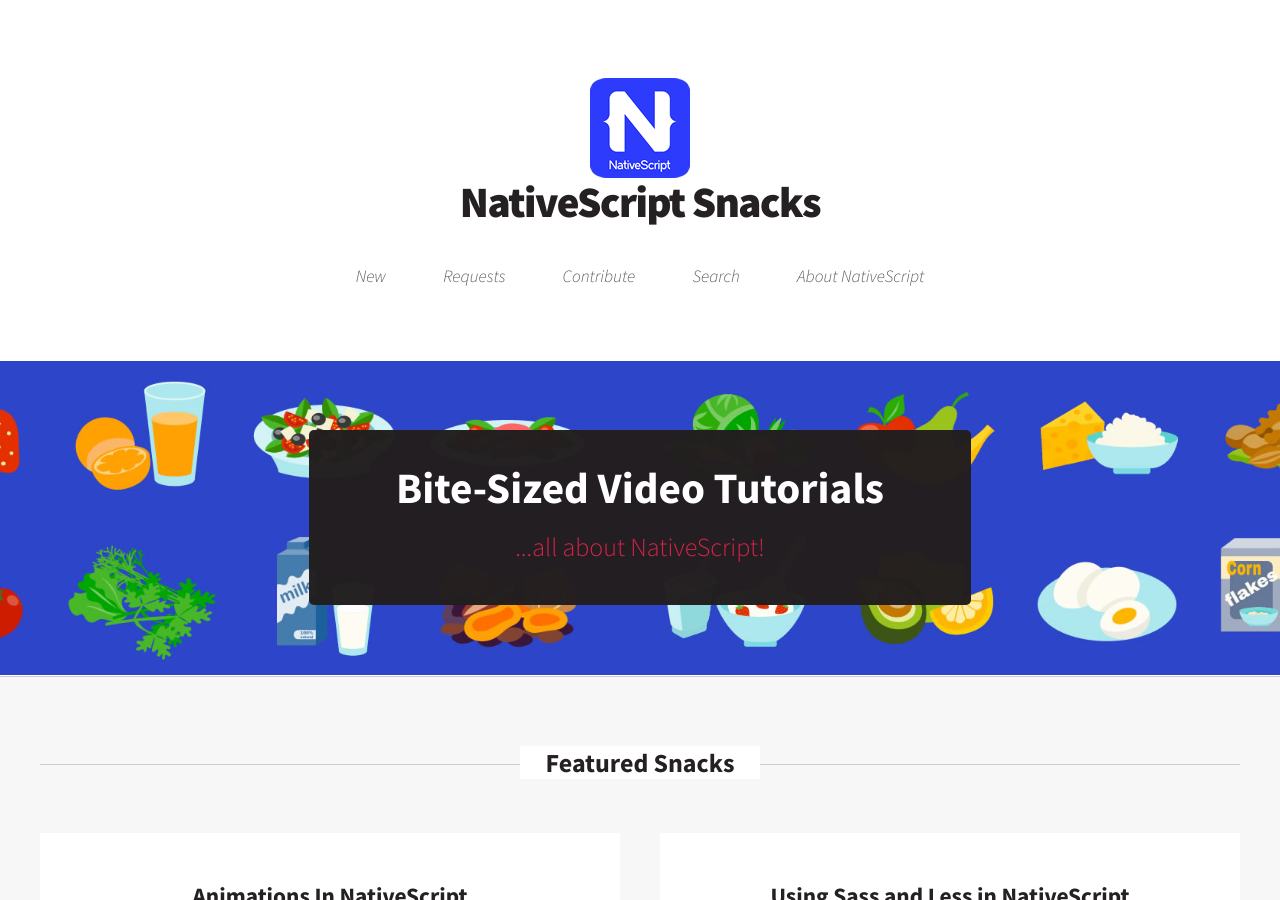
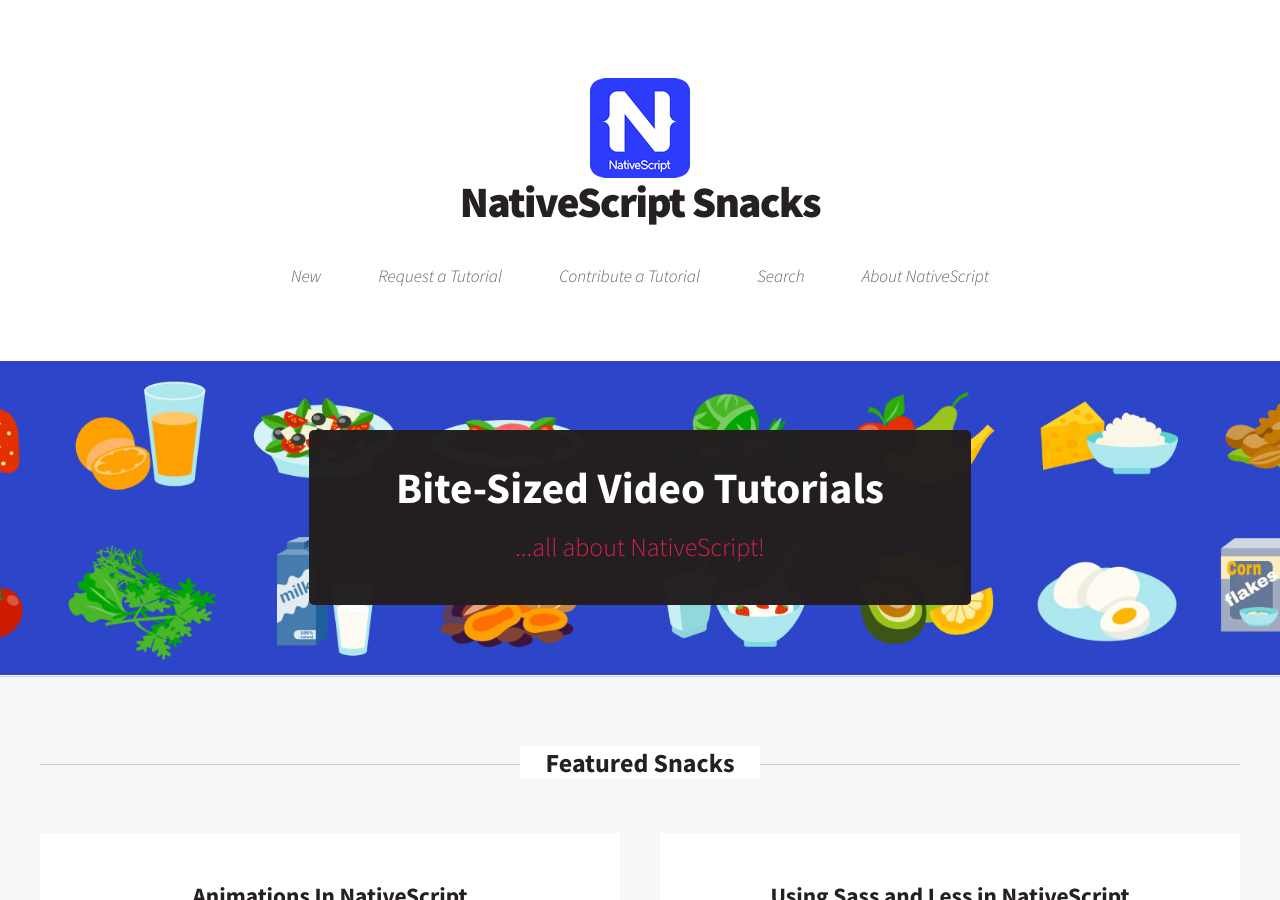
Before and after one commit to jlooper/nativescript-snacks, a Jekyll site: the page built from index.html, in a window 1280 px wide and 900 px high. Built offline with Jekyll 4.4.1, drawn with Linux system fonts in a browser that asks for light colours; the list of posts is cut into pages by our own code.

Commit message:
header changes to be more verbose with the links

```diff
--- a/_includes/head.html
+++ b/_includes/head.html
@@ -2,8 +2,7 @@
     <title>{% if page.title %}{{ page.title }}{% else %}{{ site.title }}{% endif %}</title>
     <meta http-equiv="content-type" content="text/html; charset=utf-8" />
     <meta name="description" content="{% if page.excerpt %}{{ page.excerpt | strip_html | strip_newlines | truncate: 160 }}{% else %}{{ site.description }}{% endif %}" />
-
-    <meta name="keywords" content="nativescript,telerik,video,tutorial" />
+    <meta name="keywords" content="nativescript,telerik,video,tutorial,mobile apps,development,javascript,css,xml,typescript,AngularJS" />
     <!--[if lte IE 8]><script src="css/ie/html5shiv.js"></script><![endif]-->
     <script src="{{ "/js/jquery.min.js" | prepend: site.baseurl }}"></script>
     <script src="{{ "/js/skel.min.js" | prepend: site.baseurl }}"></script>
--- a/_includes/header.html
+++ b/_includes/header.html
@@ -10,8 +10,8 @@
         <nav id="nav">
             <ul>
                 <li {% if page.url == "/new.html" %} class="current" {% endif %} style="white-space: nowrap;"><a href="/new.html">New</a></li>
-                <li style="white-space: nowrap;"><a href="http://github.com/jlooper/nativescript-snacks/issues">Requests</a></li>
-                <li {% if page.url == "/contribute.html" %} class="current" {% endif %} style="white-space: nowrap;"><a href="/contribute.html">Contribute</a></li>
+                <li style="white-space: nowrap;"><a href="http://github.com/jlooper/nativescript-snacks/issues">Request a Tutorial</a></li>
+                <li {% if page.url == "/contribute.html" %} class="current" {% endif %} style="white-space: nowrap;"><a href="/contribute.html">Contribute a Tutorial</a></li>
                 <li {% if page.url == "/search.html" %} class="current" {% endif %} style="white-space: nowrap;"><a href="/search.html">Search</a></li>
                 <li style="white-space: nowrap;"><a href="http://www.nativescript.org">About NativeScript</a></li>
 
```
